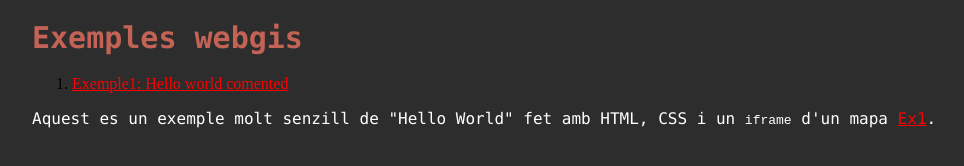
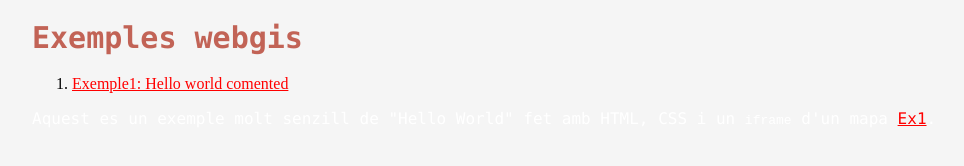
Before and after one commit to antonmh3/Exemples, a plain HTML site: page index.html in a window 1280 px wide. Shown: the whole page, without its empty margins (32-996 px from the left). Drawn offline with Linux system fonts and the light colour scheme.

Commit message:
body color

```diff
--- a/index.html
+++ b/index.html
@@ -8,7 +8,7 @@
 	 /*EL segon pas del CSS es donar l'estil predeterminat que hauria de tenir el contenidor principal de tots els aspectes representables de la pàgina (h1,p,div,a)*/
 		body {
 			height: 75vh; width: 90%; margin: auto;
-			background-color: #2D2D2D;
+			background-color: whitesmoke;
 		}
 		/* A continuació del body es regulen els estils de font i color dels elements representables de dins el body*/
 		/* h1 fa referencia al estil del títol principal que mostrara la pàgina*/
```
